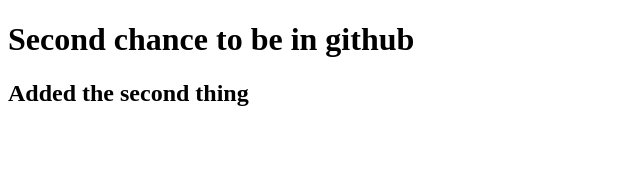
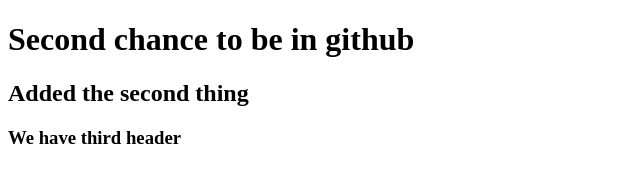
Before and after one commit to swertmc/second, a plain HTML site: page index.html in a window 1280 px wide. Shown: the whole page, without its empty margins (0-640 px from the left). Drawn offline with Linux system fonts and the light colour scheme.

Commit message:
Added some header

```diff
--- a/index.html
+++ b/index.html
@@ -9,5 +9,6 @@
 <body>
   <h1>Second chance to be in github</h1>
   <h2>Added the second thing</h2>
+  <h3>We have third header</h3>
 </body>
 </html>
```
